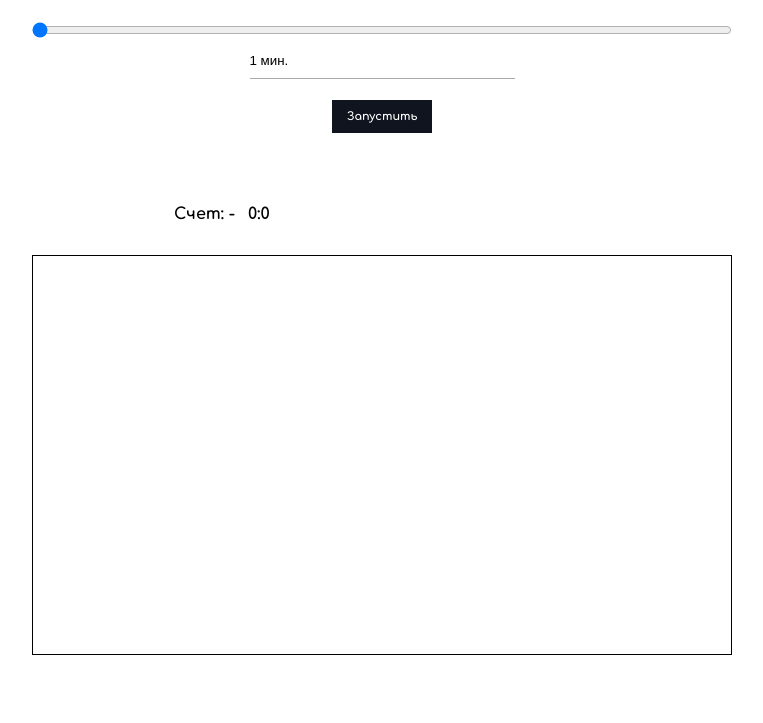
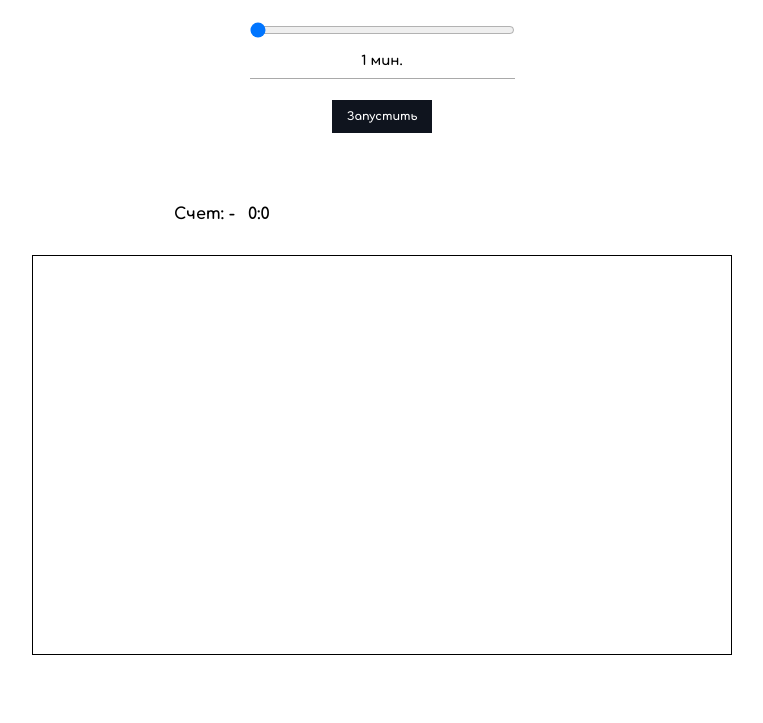
Before and after one commit to isergeich22/aim-game, a plain HTML site: page index.html in a window 1280 px wide. Shown: the part 77-800 px from the top of the page, without its empty margins (258-1021 px from the left). Drawn offline with Linux system fonts and the light colour scheme.

Commit message:
added style for input range

```diff
--- a/index.css
+++ b/index.css
@@ -20,6 +20,11 @@ header {
     flex-direction: column;
 }
 
+.volume {
+    width: 265px;
+    margin: auto;
+}
+
 .timer {
     width: 265px;
     border: none;
@@ -28,6 +33,8 @@ header {
     padding: 15px 0 10px;
     margin-bottom: 2%;
     margin: auto;
+    text-align: center;
+    font-family: inherit;
 }
 
 .start {
```
